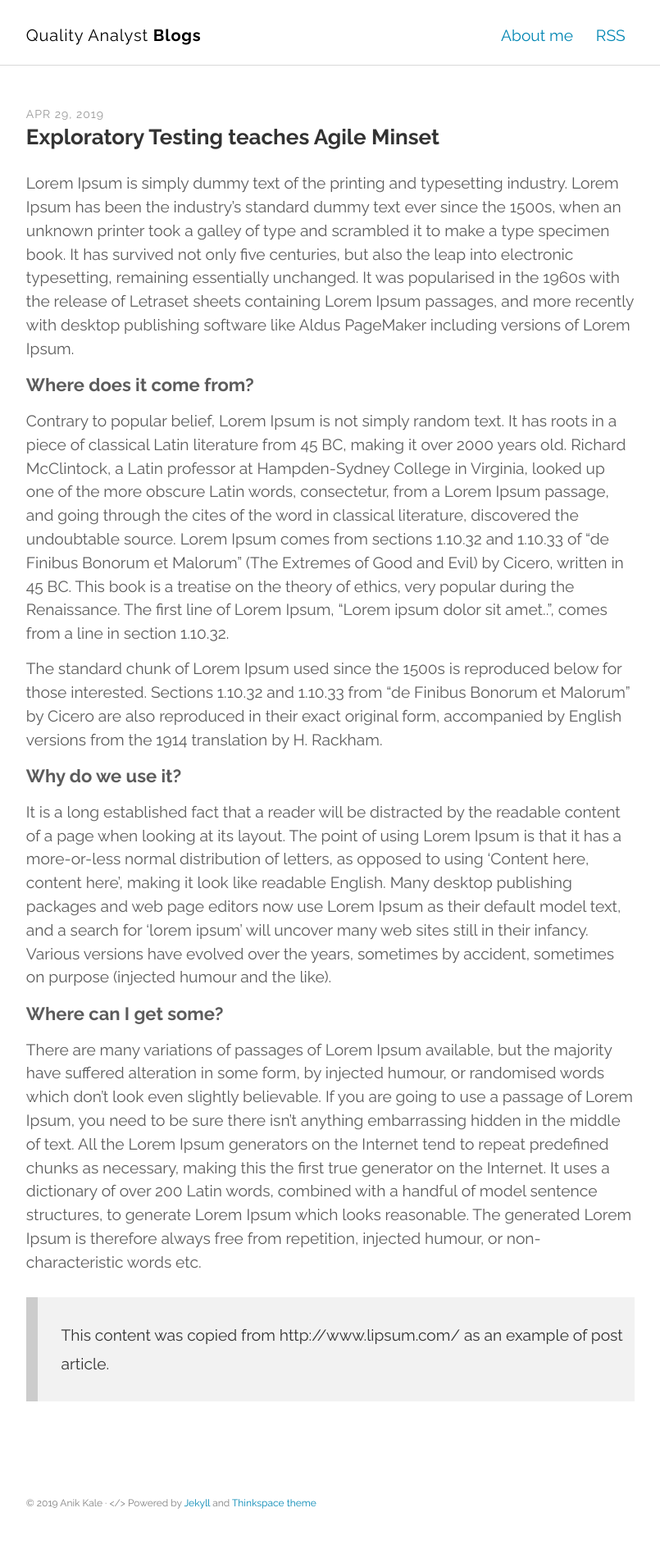
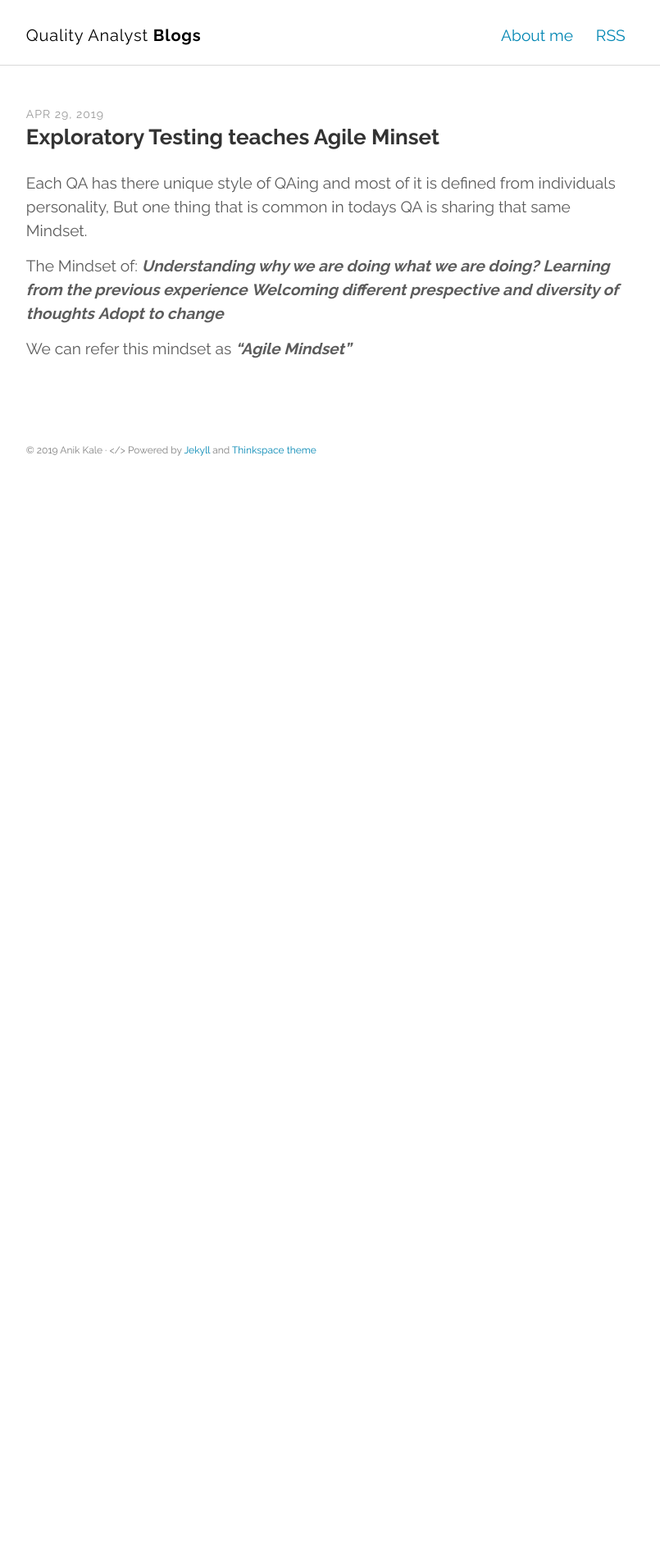
Before and after one commit to Anik-Tester/blog-platform, a Jekyll site: the page built from _posts/2019-04-29-exporatory-testing.md, in a window 1280 px wide. Shown: the whole page at 82% size, without its empty margins (237-1042 px from the left). Built offline with Jekyll 4.4.1, drawn with Linux system fonts in a browser that asks for light colours; after the commit the page ends 900 px from its top, so only the background shows below that.

Commit message:
Started adding blog content part 1

```diff
--- a/_posts/2019-04-29-exporatory-testing.md
+++ b/_posts/2019-04-29-exporatory-testing.md
@@ -6,20 +6,12 @@ comments: true
 keywords: "Exploratory Testing, Agile Mindset"
 ---
 
-Lorem Ipsum is simply dummy text of the printing and typesetting industry. Lorem Ipsum has been the industry's standard dummy text ever since the 1500s, when an unknown printer took a galley of type and scrambled it to make a type specimen book. It has survived not only five centuries, but also the leap into electronic typesetting, remaining essentially unchanged. It was popularised in the 1960s with the release of Letraset sheets containing Lorem Ipsum passages, and more recently with desktop publishing software like Aldus PageMaker including versions of Lorem Ipsum.
+Each QA has there unique style of QAing and most of it is defined from individuals personality, But one thing that is common in todays QA is sharing that same Mindset.
 
-### Where does it come from?
+The Mindset of:
+***Understanding why we are doing what we are doing?***
+***Learning from the previous experience***
+***Welcoming different prespective and diversity of thoughts***
+***Adopt to change***
 
-Contrary to popular belief, Lorem Ipsum is not simply random text. It has roots in a piece of classical Latin literature from 45 BC, making it over 2000 years old. Richard McClintock, a Latin professor at Hampden-Sydney College in Virginia, looked up one of the more obscure Latin words, consectetur, from a Lorem Ipsum passage, and going through the cites of the word in classical literature, discovered the undoubtable source. Lorem Ipsum comes from sections 1.10.32 and 1.10.33 of "de Finibus Bonorum et Malorum" (The Extremes of Good and Evil) by Cicero, written in 45 BC. This book is a treatise on the theory of ethics, very popular during the Renaissance. The first line of Lorem Ipsum, "Lorem ipsum dolor sit amet..", comes from a line in section 1.10.32.
-
-The standard chunk of Lorem Ipsum used since the 1500s is reproduced below for those interested. Sections 1.10.32 and 1.10.33 from "de Finibus Bonorum et Malorum" by Cicero are also reproduced in their exact original form, accompanied by English versions from the 1914 translation by H. Rackham.
-
-### Why do we use it?
-
-It is a long established fact that a reader will be distracted by the readable content of a page when looking at its layout. The point of using Lorem Ipsum is that it has a more-or-less normal distribution of letters, as opposed to using 'Content here, content here', making it look like readable English. Many desktop publishing packages and web page editors now use Lorem Ipsum as their default model text, and a search for 'lorem ipsum' will uncover many web sites still in their infancy. Various versions have evolved over the years, sometimes by accident, sometimes on purpose (injected humour and the like).
-
-### Where can I get some?
-
-There are many variations of passages of Lorem Ipsum available, but the majority have suffered alteration in some form, by injected humour, or randomised words which don't look even slightly believable. If you are going to use a passage of Lorem Ipsum, you need to be sure there isn't anything embarrassing hidden in the middle of text. All the Lorem Ipsum generators on the Internet tend to repeat predefined chunks as necessary, making this the first true generator on the Internet. It uses a dictionary of over 200 Latin words, combined with a handful of model sentence structures, to generate Lorem Ipsum which looks reasonable. The generated Lorem Ipsum is therefore always free from repetition, injected humour, or non-characteristic words etc.
-
-> This content was copied from http://www.lipsum.com/ as an example of post article.
+We can refer this mindset as ***"Agile Mindset"***
```
